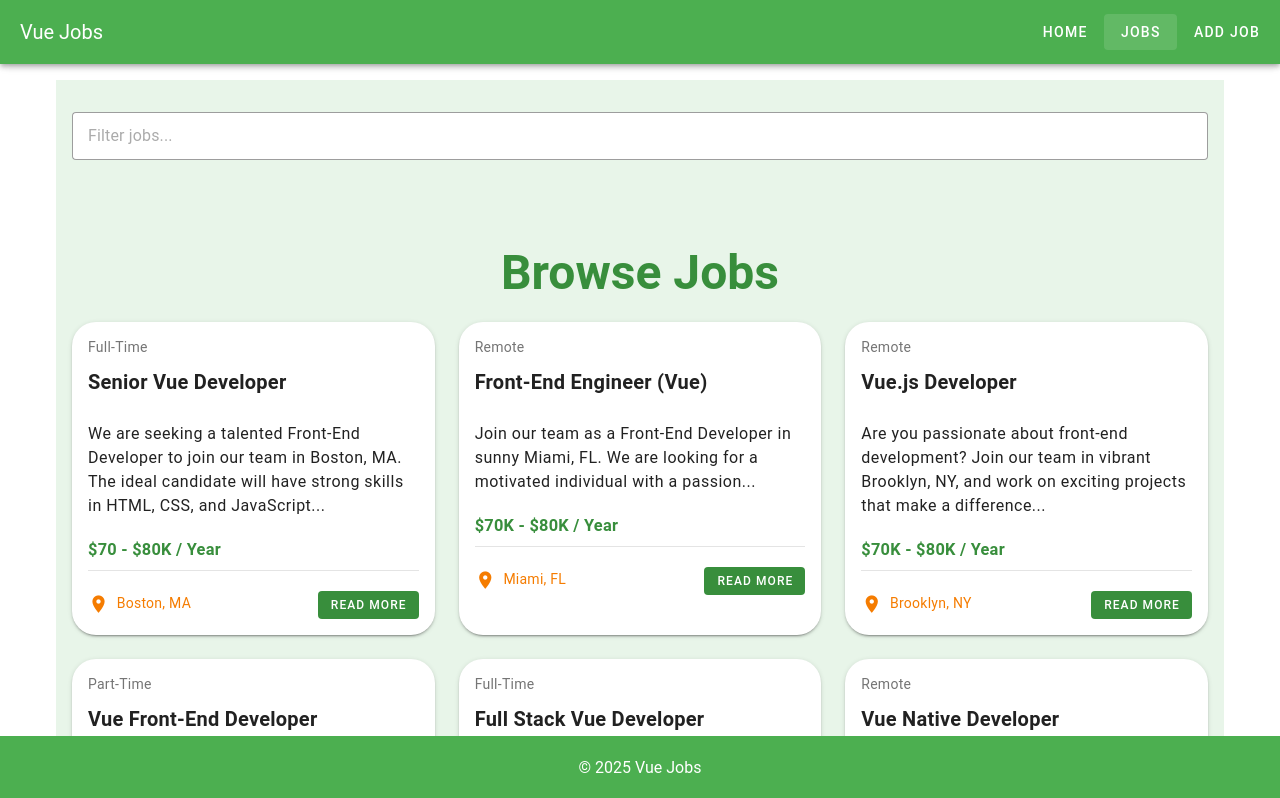
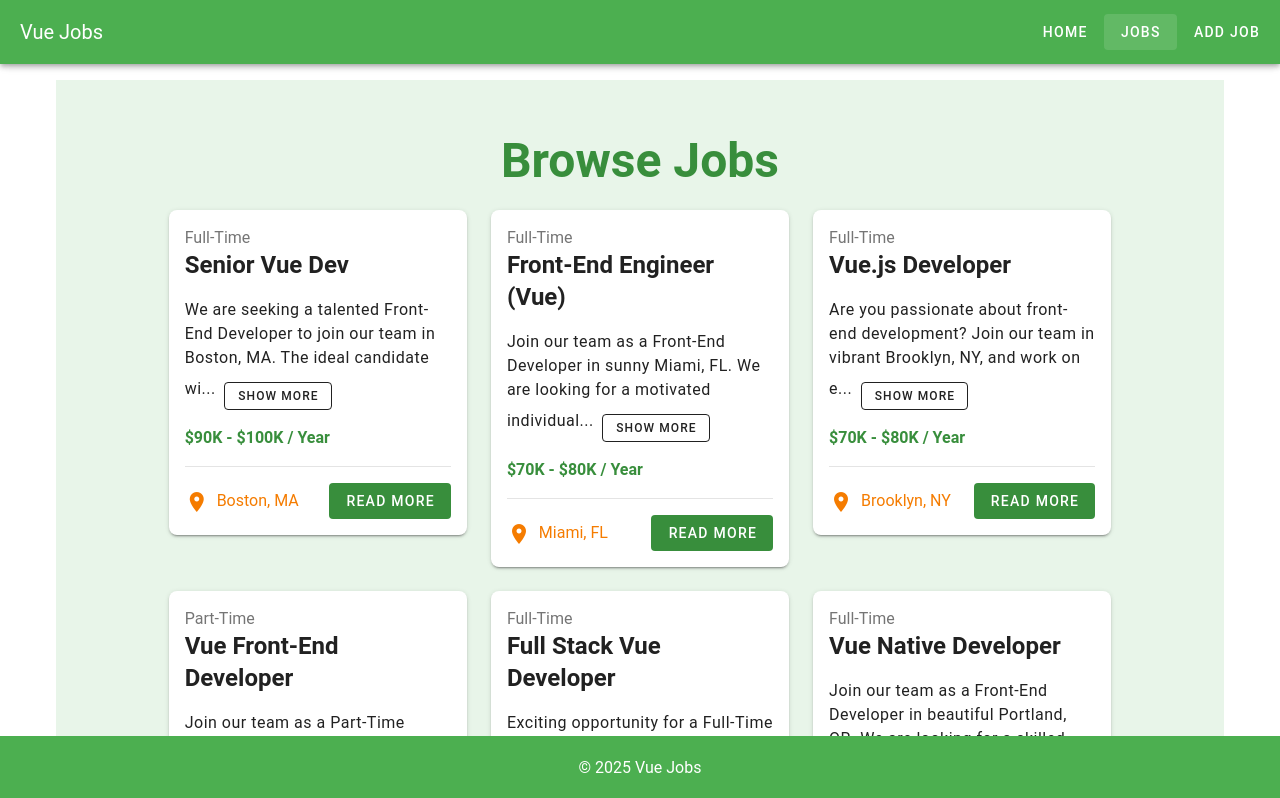
Before and after one commit to saadel123/jobs-laravel-vue-ts, a Vue app in the folder frontend/: page /jobs in a window 1280 px wide. Shown: the top 798 px of the page. Built offline with nearby package versions, Linux system fonts and the light colour scheme; the HTML template or start-up script is replaced by a standard one.

Commit message:
Consume JobListings in jobview and add NotFound page

```diff
--- a/frontend/src/components/JobListings.vue
+++ b/frontend/src/components/JobListings.vue
@@ -1,19 +1,26 @@
 <script setup lang="ts">
 import jobsData from '@/jobs.json'
-import { ref } from "vue";
-import JobListing from './JobListing.vue';
+import { ref, computed } from "vue"
+import JobListing from './JobListing.vue'
 
-// Access the jobs array from the JSON data
-const jobs = ref(jobsData.jobs);
-// console.log(jobs.value)
-defineProps({
-    limit: Number,
-    showButton: {
-        type: Boolean,
-        default: false
-    }
-});
+// Props
+const props = defineProps({
+  limit: Number,
+  showButton: {
+    type: Boolean,
+    default: false
+  }
+})
+
+// Reactive jobs data
+const jobs = ref(jobsData.jobs)
+
+// Computed filtered jobs
+const filteredJobs = computed(() => {
+  return props.limit ? jobs.value.slice(0, props.limit) : jobs.value
+})
 </script>
+
 
 <template>
     <v-sheet color="green-lighten-5" class="py-10">
@@ -24,7 +31,7 @@ defineProps({
             <v-row class="justify-center">
                 <v-col cols="12" md="10">
                     <v-row>
-                        <JobListing v-for="job in jobs.slice(limit || jobs.length)" :key="job.id" :job="job">
+                        <JobListing v-for="job in filteredJobs" :key="job.id" :job="job">
                         </JobListing>
                     </v-row>
                 </v-col>
--- a/frontend/src/components/Navbar.vue
+++ /dev/null
@@ -1,6 +0,0 @@
-<script setup>
-import logo from '@assets/images/logo.png'
-</script>
-<template>
-
-</template>
--- a/frontend/src/router/index.ts
+++ b/frontend/src/router/index.ts
@@ -4,6 +4,7 @@ import JobsView from "../views/JobsView.vue";
 import JobDetailsView from "../views/JobDetailsView.vue";
 import AddJobPage from "../views/AddJobPage.vue";
 import MainLayout from "../layouts/MainLayout.vue";
+import NotFoundView from "../views/NotFoundView.vue";
 
 const router = createRouter({
   history: createWebHistory(import.meta.env.BASE_URL),
@@ -56,6 +57,18 @@ const router = createRouter({
         },
       ],
     },
+    {
+      path: "/:catchAll(.*)",
+      component: MainLayout,
+      children: [
+        {
+          path: "", // catches everything under /:catchAll
+          name: "NotFound",
+          component: NotFoundView,
+        },
+      ],
+    }
+
   ],
 });
 
--- a/frontend/src/views/JobsView.vue
+++ b/frontend/src/views/JobsView.vue
@@ -1,118 +1,9 @@
 <template>
-    <v-container class="pa-0">
-        <!-- Filter Jobs -->
-        <v-sheet color="green-lighten-5" class="py-4">
-            <v-container>
-                <v-text-field v-model="searchQuery" variant="outlined" placeholder="Filter jobs..." hide-details
-                    single-line density="comfortable" bg-color="white" class="rounded-lg"></v-text-field>
-            </v-container>
-        </v-sheet>
-
-        <!-- All Jobs -->
-        <v-sheet color="green-lighten-5" class="py-10">
-            <v-container>
-                <h2 class="text-h3 font-weight-bold text-green-darken-2 mb-6 text-center">
-                    Browse Jobs
-                </h2>
-                <v-row>
-                    <v-col v-for="job in filteredJobs" :key="job.id" cols="12" md="4" class="d-flex">
-                        <v-card class="rounded-xl flex-grow-1" elevation="2">
-                            <v-card-text class="pa-4">
-                                <div class="mb-6">
-                                    <div class="text-grey-darken-1 mb-2">{{ job.type }}</div>
-                                    <h3 class="text-h6 font-weight-bold">{{ job.title }}</h3>
-                                </div>
-
-                                <div class="mb-5 text-body-1">
-                                    {{ job.description }}
-                                </div>
-
-                                <h3 class="text-green-darken-2 mb-2">{{ job.salary }}</h3>
-
-                                <v-divider class="mb-5"></v-divider>
-
-                                <div class="d-flex justify-space-between align-center">
-                                    <div class="text-orange-darken-2">
-                                        <v-icon icon="mdi-map-marker" class="mr-1"></v-icon>
-                                        {{ job.location }}
-                                    </div>
-                                    <v-btn color="green-darken-2" variant="flat" class="text-white"
-                                        :to="`/jobs/${job.id}`" size="small">
-                                        Read More
-                                    </v-btn>
-                                </div>
-                            </v-card-text>
-                        </v-card>
-                    </v-col>
-                </v-row>
-            </v-container>
-        </v-sheet>
-    </v-container>
+   <JobListings ></JobListings>
 </template>
 
 <script setup lang="ts">
-import { ref, computed } from 'vue'
-
-const searchQuery = ref('')
-
-const jobs = [
-    {
-        id: 1,
-        title: 'Senior Vue Developer',
-        type: 'Full-Time',
-        location: 'Boston, MA',
-        description: 'We are seeking a talented Front-End Developer to join our team in Boston, MA. The ideal candidate will have strong skills in HTML, CSS, and JavaScript...',
-        salary: '$70 - $80K / Year'
-    },
-    {
-        id: 2,
-        title: 'Front-End Engineer (Vue)',
-        type: 'Remote',
-        location: 'Miami, FL',
-        description: 'Join our team as a Front-End Developer in sunny Miami, FL. We are looking for a motivated individual with a passion...',
-        salary: '$70K - $80K / Year'
-    },
-    {
-        id: 3,
-        title: 'Vue.js Developer',
-        type: 'Remote',
-        location: 'Brooklyn, NY',
-        description: 'Are you passionate about front-end development? Join our team in vibrant Brooklyn, NY, and work on exciting projects that make a difference...',
-        salary: '$70K - $80K / Year'
-    },
-    {
-        id: 4,
-        title: 'Vue Front-End Developer',
-        type: 'Part-Time',
-        location: 'Phoenix, AZ',
-        description: 'Join our team as a Part-Time Front-End Developer in beautiful Phoenix, AZ. We are looking for a self-motivated individual with a passion...',
-        salary: '$60 - $70K / Year'
-    },
-    {
-        id: 5,
-        title: 'Full Stack Vue Developer',
-        type: 'Full-Time',
-        location: 'Atlanta, GA',
-        description: 'Exciting opportunity for a Full-Time Front-End Developer in bustling Atlanta, GA. We are seeking a talented individual...',
-        salary: '$90K - $100K / Year'
-    },
-    {
-        id: 6,
-        title: 'Vue Native Developer',
-        type: 'Remote',
-        location: 'Portland, OR',
-        description: 'Join our team as a Front-End Developer in beautiful Portland, OR. We are looking for a skilled and enthusiastic individual...',
-        salary: '$100K - $110K / Year'
-    }
-]
-
-const filteredJobs = computed(() => {
-    return jobs.filter(job =>
-        job.title.toLowerCase().includes(searchQuery.value.toLowerCase()) ||
-        job.description.toLowerCase().includes(searchQuery.value.toLowerCase()) ||
-        job.location.toLowerCase().includes(searchQuery.value.toLowerCase())
-    )
-})
+import JobListings from '@/components/JobListings.vue'
 </script>
 
 <style scoped>
--- /dev/null
+++ b/frontend/src/views/NotFoundView.vue
@@ -0,0 +1,17 @@
+<template>
+    <v-container class="fill-height d-flex flex-column justify-center align-center text-center">
+        <v-icon color="yellow-darken-2" size="64" class="mb-4">mdi-alert</v-icon>
+
+        <h1 class="text-h2 font-weight-bold mb-4">404 Not Found</h1>
+
+        <p class="text-subtitle-1 mb-5">This page does not exist</p>
+
+        <v-btn text color="green-darken-2" class="text-white px-6 py-3" variant="elevated" to="/">
+            Go Back
+        </v-btn>
+    </v-container>
+</template>
+
+<script setup>
+import MainLayout from '@/layouts/MainLayout.vue';
+</script>
```
Also changed, not shown: frontend/src/jobs.json (indentation only).
